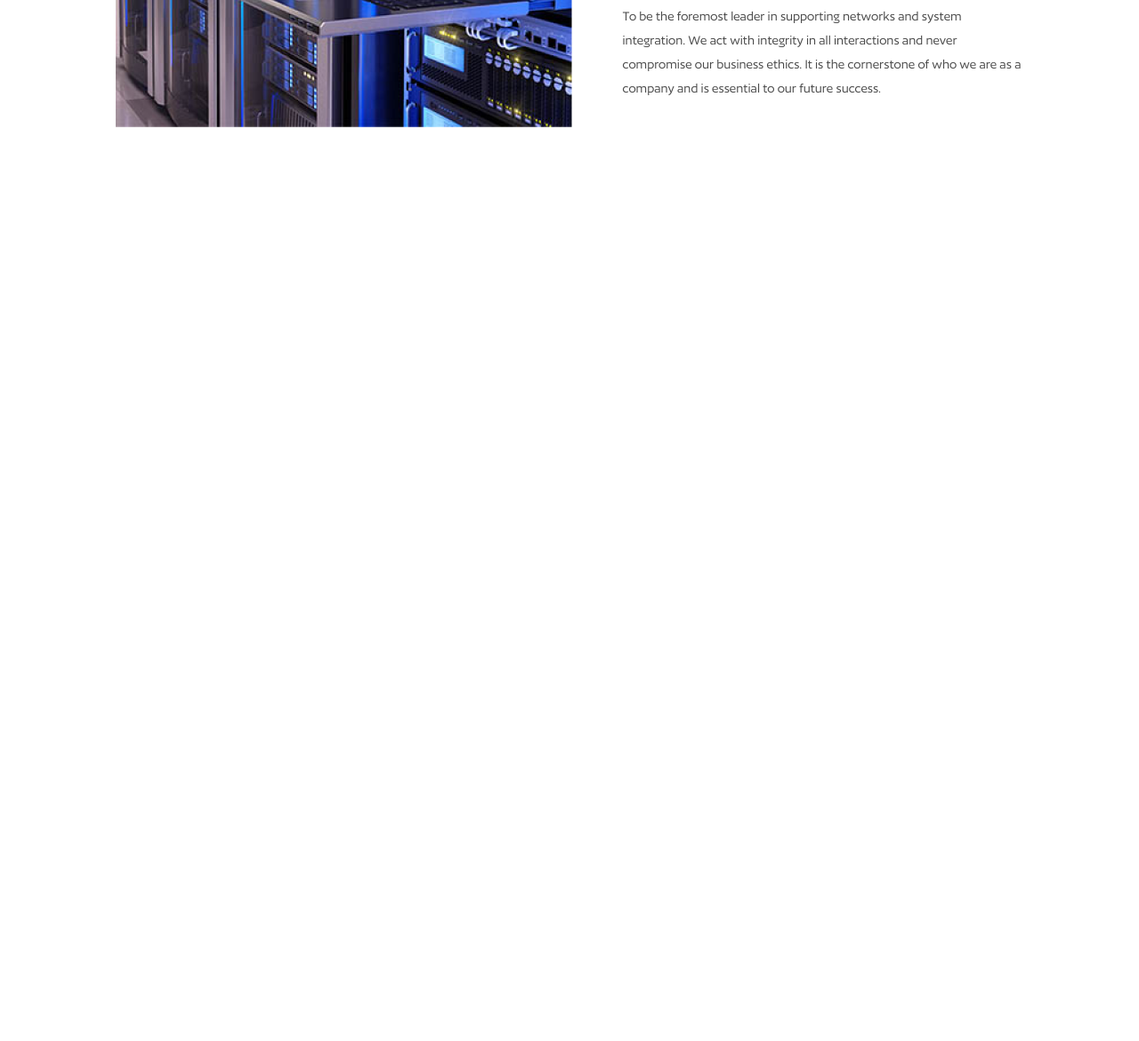
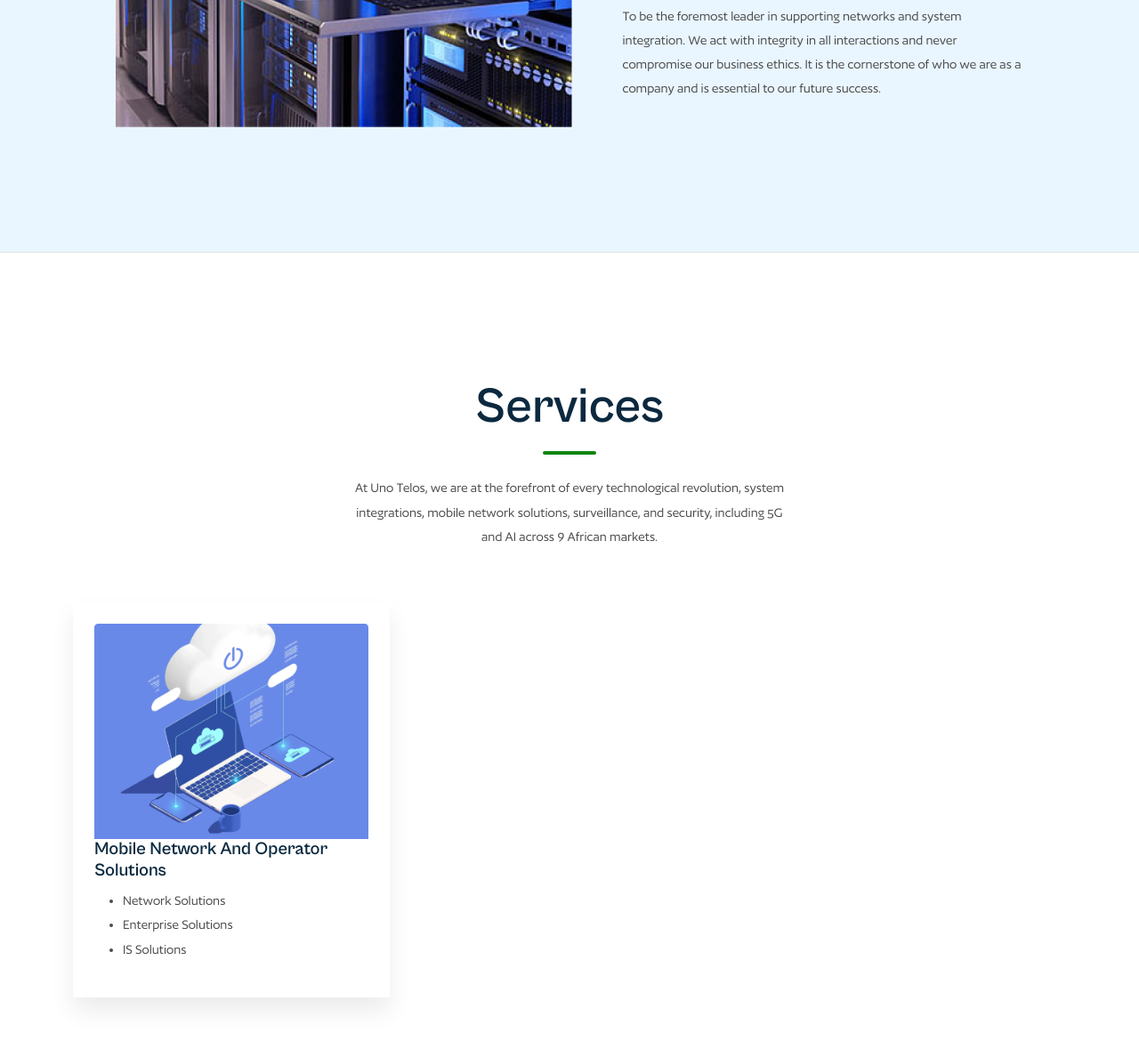
Before and after one commit to nickeybamby/unoTelos-project, a plain HTML site: page index.html in a window 1280 px wide. Shown: the part 1540-2710 px from the top of the page at 89% size. Before the commit the page ends 1823 px from the top, so only its background shows below. Drawn offline with nearby package versions, Linux system fonts and the light colour scheme.

Commit message:
Initial commit

```diff
--- a/assets/css/style.css
+++ b/assets/css/style.css
@@ -8,6 +8,7 @@
     --c-dark-light: #114d79;
     --c-brand: #118511;
     --c-brand-light: #1ebb1e;
+    --c-bg-drop: #E9F6FF;
     --c-brand-rgb: 11, 41, 63;
     --c-body: #4b4b4b;
     --c-font-base: "CabinetGrotesk", sans-serif;
@@ -55,6 +56,10 @@ img {
 .section-padding {
     padding-top: 140px;
     padding-bottom: 140px;
+}
+
+.theme-shadow {
+    box-shadow: var(--box-shadow);
 }
 
 .fancy {
@@ -115,8 +120,12 @@ img {
     margin: 16px auto 24px auto;
 }
 
-/* .section-title p {
+.section-title p {
     max-width: 500px;
     margin-left: auto;
     margin-right: auto;
-} */
+}
+
+#about{
+    background-color: var(--c-bg-drop);
+}
--- a/index.html
+++ b/index.html
@@ -64,14 +64,12 @@
             <h5 class="text-white mt-3 mb-4">We provide advanced communication solutions for your business.</h5>
             <div>
               <a href="#" class="btn btn-brand me-2">Get Started</a>
-              <a href="#" class="btn btn-light ms-2">Learn More</a>
+              <a href="#" class="btn btn-outline-light ms-2">Learn More</a>
             </div>
           </div>
         </div>
       </div>
     </section>
-
-    <!-- WHAT WE DO -->
 
     <!-- ABOUT -->
     <section id="about" class="section-padding">
@@ -100,6 +98,35 @@
       </div>
     </section>
 
+    <!-- SERVICES -->
+    <section id="services" class="section-padding border-top">
+      <div class="container">
+        <div class="row ">
+          <div class="col-12 text-center">
+            <div class="section-title">
+              <h1 class="display-4 fw-semibold">Services</h1>
+              <div class="line"></div>
+              <p>At Uno Telos, we are at the forefront of every technological revolution, system integrations, mobile network solutions, surveillance, and security, including 5G and AI across 9 African markets.</p>
+            </div>
+          </div>
+        </div>
+        <div class="row">
+          <div class="col-lg-4 col-sm-6">
+            <div class="service theme-shadow p-lg-4 p-3">
+              <div class="iconbox">
+                <img src="/assets/images/network-serv.png" alt="">
+              </div>
+              <h5>Mobile Network And Operator Solutions</h5>
+              <ul>
+                <li>Network Solutions</li>
+                <li>Enterprise Solutions</li>
+                <li>IS Solutions</li>
+              </ul>
+            </div>
+          </div>
+        </div>
+      </div>
+    </section>
 
     <script src="https://cdn.jsdelivr.net/npm/bootstrap@5.3.3/dist/js/bootstrap.bundle.min.js"></script>
 </body>
```
Also changed, not shown: assets/images/IT-proj-serv.png (added), assets/images/entr-it-serv.png (added), assets/images/network-serv.png (added).
